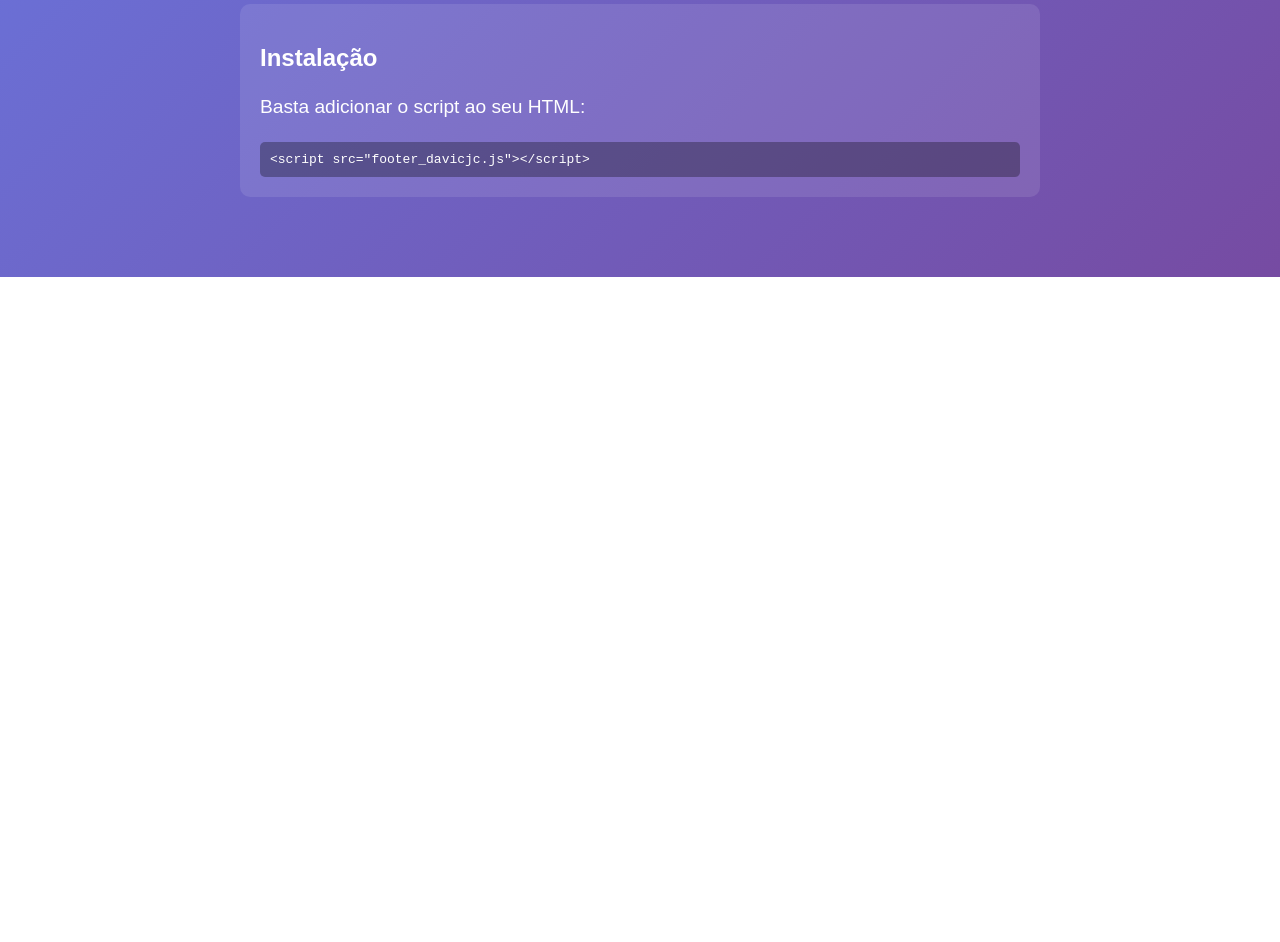
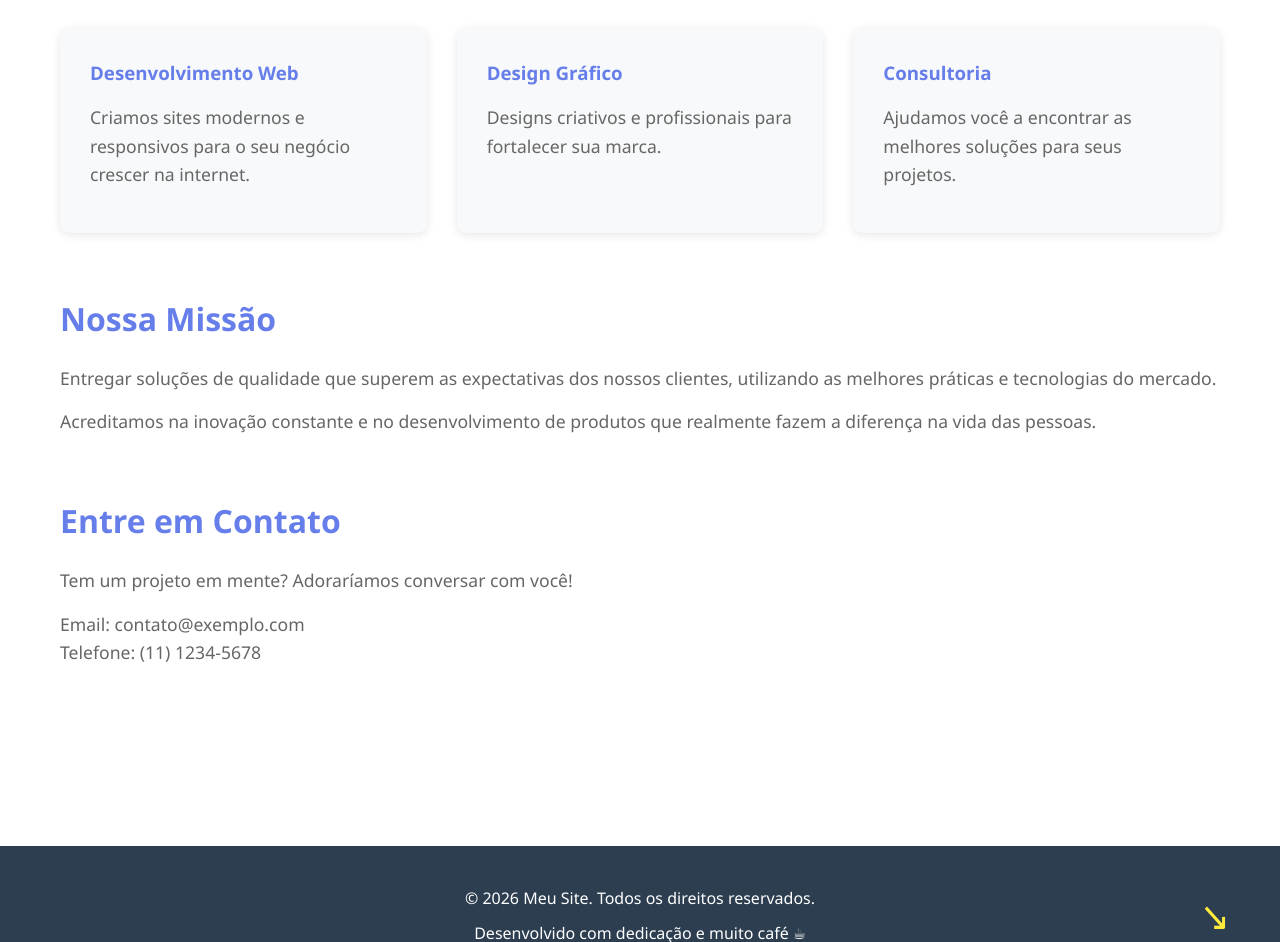
Before and after one commit to Davicjc/FooterDavicjc, a plain HTML site: page index.html in a window 1280 px wide. Shown: the part 659-1601 px from the top of the page. Before the commit the page ends 936 px from the top, so only its background shows below. Drawn offline with Linux system fonts and the light colour scheme.

Commit message:
Atualiza instruções e layout para novo nome de script
Atualiza o nome do arquivo de 'footer_davicjc.js' para 'footercjc.js' no README e no index.html. O index.html foi reformulado com um layout mais moderno, seções organizadas, cards de serviços e novo estilo visual, além de atualizar o título da página e o rodapé.

```diff
--- a/index.html
+++ b/index.html
@@ -3,69 +3,170 @@
 <head>
     <meta charset="UTF-8">
     <meta name="viewport" content="width=device-width, initial-scale=1.0">
-    <title>Demo Footer Davicjc</title>
+    <title>Meu Site - Exemplo</title>
     <style>
+        * {
+            margin: 0;
+            padding: 0;
+            box-sizing: border-box;
+        }
+
         body {
-            font-family: Arial, sans-serif;
-            margin: 0;
-            padding: 20px;
-            min-height: 100vh;
+            font-family: 'Segoe UI', Tahoma, Geneva, Verdana, sans-serif;
+            line-height: 1.6;
+            color: #333;
+        }
+
+        header {
             background: linear-gradient(135deg, #667eea 0%, #764ba2 100%);
             color: white;
+            padding: 80px 20px;
+            text-align: center;
         }
+
+        header h1 {
+            font-size: 3em;
+            margin-bottom: 10px;
+        }
+
+        header p {
+            font-size: 1.2em;
+            opacity: 0.9;
+        }
+
         .container {
-            max-width: 800px;
+            max-width: 1200px;
             margin: 0 auto;
-            padding: 40px;
+            padding: 60px 20px;
         }
-        h1 {
-            font-size: 3em;
+
+        .section {
+            margin-bottom: 60px;
+        }
+
+        .section h2 {
+            font-size: 2em;
             margin-bottom: 20px;
+            color: #667eea;
         }
-        p {
-            font-size: 1.2em;
-            line-height: 1.6;
-            margin-bottom: 20px;
+
+        .section p {
+            font-size: 1.1em;
+            margin-bottom: 15px;
+            color: #666;
         }
-        .box {
-            background: rgba(255, 255, 255, 0.1);
-            padding: 20px;
+
+        .cards {
+            display: grid;
+            grid-template-columns: repeat(auto-fit, minmax(300px, 1fr));
+            gap: 30px;
+            margin-top: 40px;
+        }
+
+        .card {
+            background: #f8f9fa;
+            padding: 30px;
             border-radius: 10px;
-            margin: 20px 0;
+            box-shadow: 0 2px 10px rgba(0,0,0,0.1);
+            transition: transform 0.3s ease;
+        }
+
+        .card:hover {
+            transform: translateY(-5px);
+        }
+
+        .card h3 {
+            color: #667eea;
+            margin-bottom: 15px;
+        }
+
+        footer {
+            background: #2c3e50;
+            color: white;
+            padding: 40px 20px;
+            text-align: center;
+            margin-top: 60px;
+            position: relative;
+        }
+
+        footer p {
+            margin-bottom: 10px;
+        }
+
+        /* Seta apontando para o footer (apenas para demonstração) */
+        .arrow-to-footer {
+            font-size: 40px;
+            color: #ffeb3b;
+            animation: bounce 2s infinite;
+            pointer-events: none;
+        }
+
+        @keyframes bounce {
+            0%, 20%, 50%, 80%, 100% {
+                transform: translateY(0);
+            }
+            40% {
+                transform: translateY(-10px);
+            }
+            60% {
+                transform: translateY(-5px);
+            }
         }
     </style>
 </head>
 <body>
+    <header>
+        <h1>Bem-vindo ao Meu Site</h1>
+        <p>Um exemplo de página web moderna e responsiva</p>
+    </header>
+
     <div class="container">
-        <h1>Demo do Footer</h1>
-        <p>Esta é uma página de demonstração para visualizar o footer.</p>
+        <section class="section">
+            <h2>Sobre Nós</h2>
+            <p>Lorem ipsum dolor sit amet, consectetur adipiscing elit. Sed do eiusmod tempor incididunt ut labore et dolore magna aliqua. Ut enim ad minim veniam, quis nostrud exercitation ullamco laboris nisi ut aliquip ex ea commodo consequat.</p>
+            <p>Duis aute irure dolor in reprehenderit in voluptate velit esse cillum dolore eu fugiat nulla pariatur. Excepteur sint occaecat cupidatat non proident, sunt in culpa qui officia deserunt mollit anim id est laborum.</p>
+        </section>
 
-        <div class="box">
-            <h2>Como funciona?</h2>
-            <p>O footer aparece automaticamente no canto inferior direito da página.</p>
-            <p>Você pode arrastar o footer para qualquer posição clicando e segurando.</p>
-        </div>
+        <section class="section">
+            <h2>Nossos Serviços</h2>
+            <div class="cards">
+                <div class="card">
+                    <h3>Desenvolvimento Web</h3>
+                    <p>Criamos sites modernos e responsivos para o seu negócio crescer na internet.</p>
+                </div>
+                <div class="card">
+                    <h3>Design Gráfico</h3>
+                    <p>Designs criativos e profissionais para fortalecer sua marca.</p>
+                </div>
+                <div class="card">
+                    <h3>Consultoria</h3>
+                    <p>Ajudamos você a encontrar as melhores soluções para seus projetos.</p>
+                </div>
+            </div>
+        </section>
 
-        <div class="box">
-            <h2>Características</h2>
-            <ul>
-                <li>Discreto - apenas texto branco</li>
-                <li>Posição fixa no canto inferior direito</li>
-                <li>Arrastável para qualquer lugar</li>
-                <li>Responsivo para mobile</li>
-            </ul>
-        </div>
+        <section class="section">
+            <h2>Nossa Missão</h2>
+            <p>Entregar soluções de qualidade que superem as expectativas dos nossos clientes, utilizando as melhores práticas e tecnologias do mercado.</p>
+            <p>Acreditamos na inovação constante e no desenvolvimento de produtos que realmente fazem a diferença na vida das pessoas.</p>
+        </section>
 
-        <div class="box">
-            <h2>Instalação</h2>
-            <p>Basta adicionar o script ao seu HTML:</p>
-            <code style="background: rgba(0,0,0,0.3); padding: 10px; display: block; border-radius: 5px;">
-                &lt;script src="footer_davicjc.js"&gt;&lt;/script&gt;
-            </code>
-        </div>
+        <section class="section">
+            <h2>Entre em Contato</h2>
+            <p>Tem um projeto em mente? Adoraríamos conversar com você!</p>
+            <p>Email: contato@exemplo.com<br>
+            Telefone: (11) 1234-5678</p>
+        </section>
     </div>
 
-    <!-- Carregando o footer localmente -->
-    <script src="footer_davicjc.js"></script>
+    <footer>
+        <p>&copy; 2026 Meu Site. Todos os direitos reservados.</p>
+        <p>Desenvolvido com dedicação e muito café ☕</p>
+        <!-- Seta apontando para o footer arrastável -->
+        <div class="arrow-to-footer" style="position: absolute; bottom: 50px; right: 50px;">↘</div>
+    </footer>
+
+    <!-- Carregando o footer -->
+    <script src="footercjc.js"></script>
 </body>
 </html>
```
Also changed, not shown: 1 other file.
